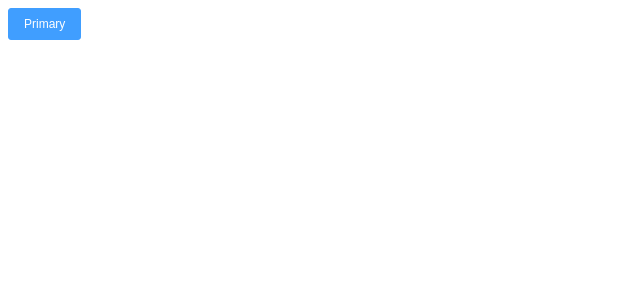
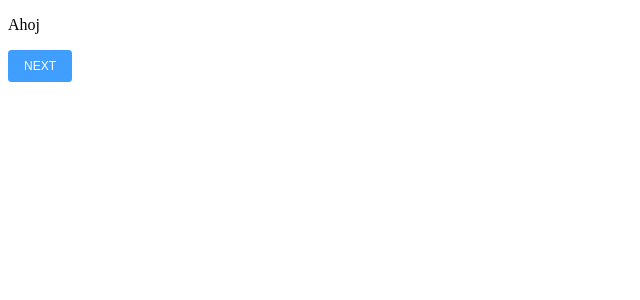
Before and after one commit to sofikarp/CVF, a Vue app: page /#/ in a window 1280 px wide. Shown: the top 300 px of the page, without its empty margins (0-640 px from the left). Built offline with nearby package versions, Linux system fonts and the light colour scheme.

Commit message:
GitHub test

```diff
--- a/src/views/Home.vue
+++ b/src/views/Home.vue
@@ -1,5 +1,8 @@
 <template>
-  <el-button type="primary">Primary</el-button>
+  <div>
+    <p>Ahoj</p>
+    <el-button type="primary">NEXT</el-button>
+  </div>
 </template>
 
 <script>
@@ -7,3 +10,5 @@ export default {
   name: "Home"
 };
 </script>
+<style>
+</style>
```
